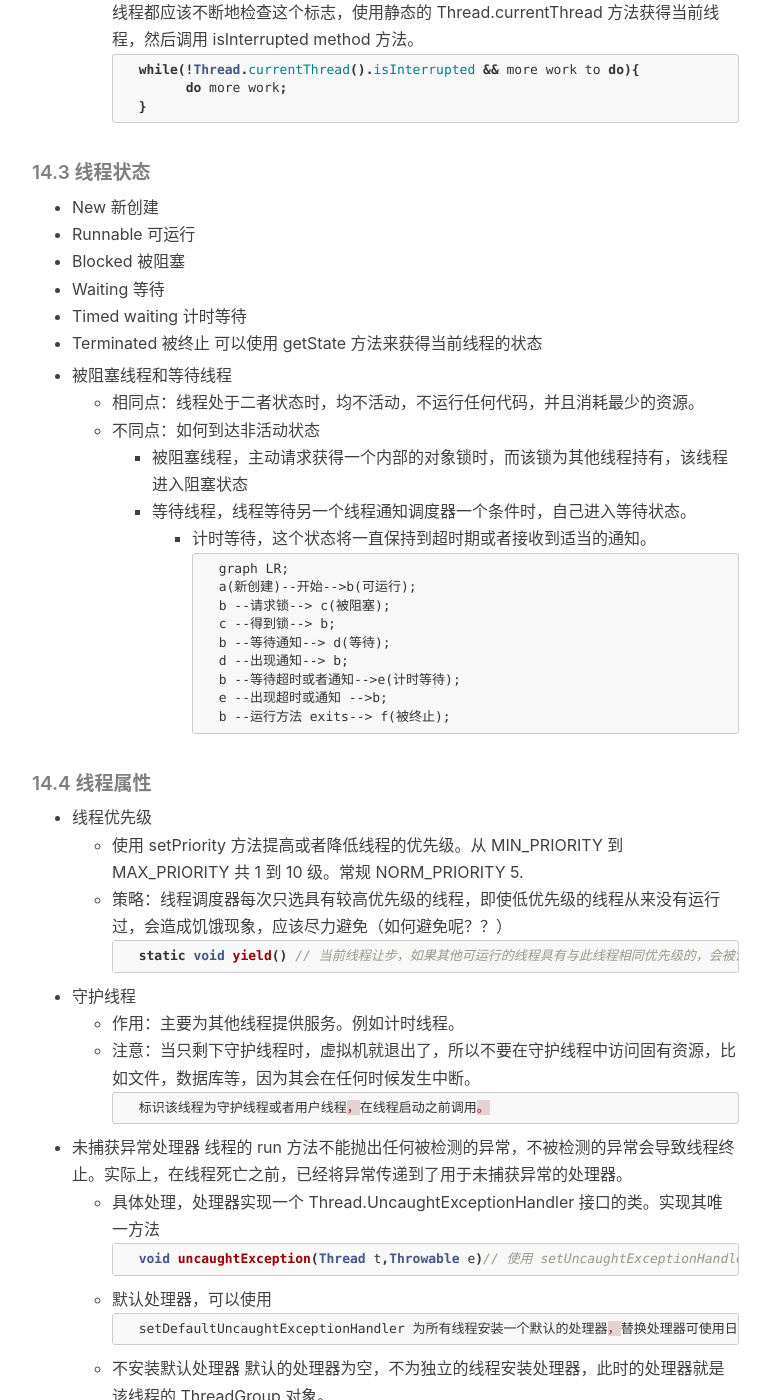
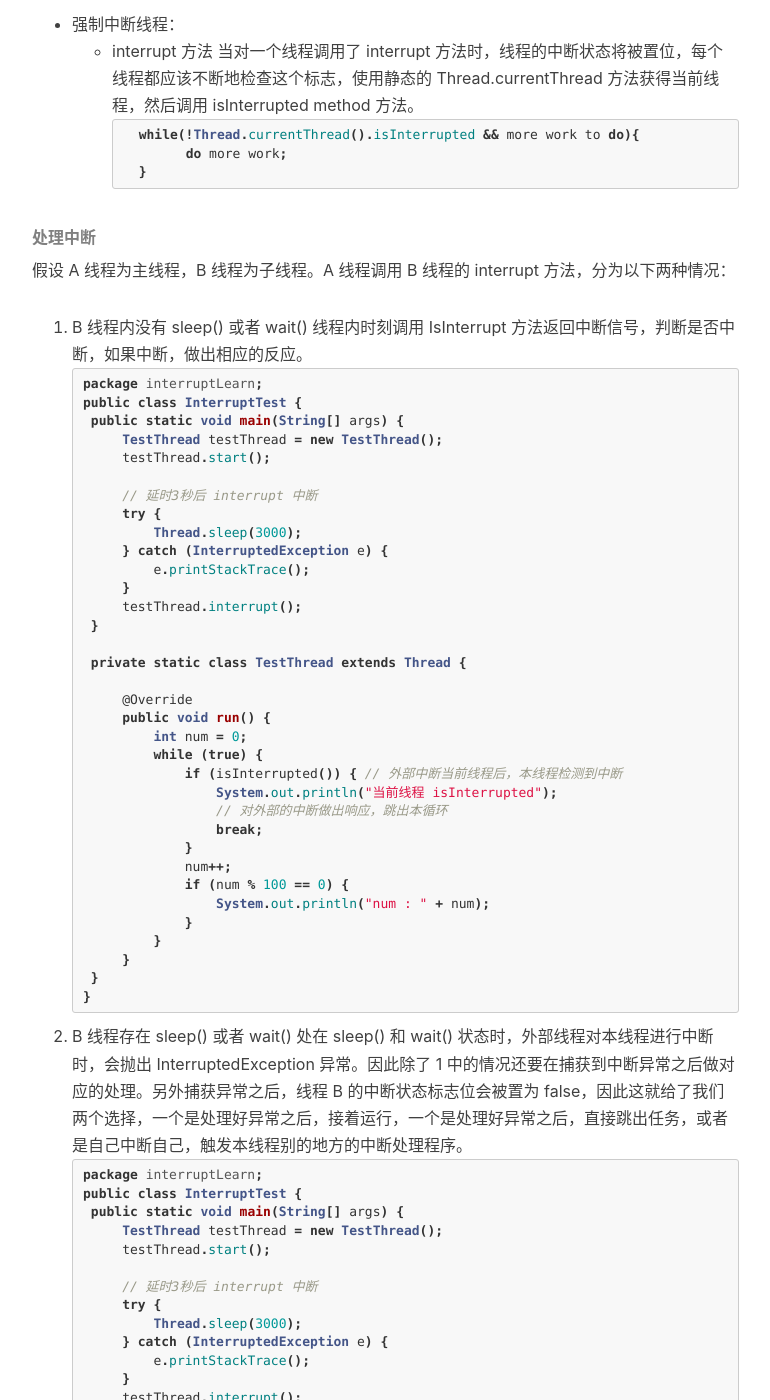
Before and after one commit to shihunyewu/shihunyewu.github.io, a Jekyll site: the page built from _posts/2018-05-29-Java-Learn-MultiThread.md, in a window 1280 px wide and 1400 px high, scrolled down 781 px. Shown: the whole window, without its empty margins (233-1003 px from the left). Built offline with Jekyll 4.4.1, drawn with Linux system fonts in a browser that asks for light colours; nearby versions of some CDN libraries; comment, search, counter and statistics services are not loaded; some of the changed text lies outside the part shown.

Commit message:
看第二遍多线程

````diff
--- a/_posts/2018-05-29-Java-Learn-MultiThread.md
+++ b/_posts/2018-05-29-Java-Learn-MultiThread.md
@@ -9,6 +9,8 @@ catalog: false
 tags:
     - Java
 ---
+
+> 每次读都应该有新的体会
 
 ## 14 章 线程
 ##### 14.2 中断线程
@@ -25,6 +27,101 @@ tags:
     }
 ```
 
+###### 处理中断
+假设 A 线程为主线程，B 线程为子线程。A 线程调用 B 线程的 interrupt 方法，分为以下两种情况：
+1. B 线程内没有 sleep() 或者 wait()
+线程内时刻调用 IsInterrupt 方法返回中断信号，判断是否中断，如果中断，做出相应的反应。
+```java
+package interruptLearn;
+public class InterruptTest {
+	public static void main(String[] args) {
+		TestThread testThread = new TestThread();
+		testThread.start();
+
+		// 延时3秒后  interrupt 中断
+		try {
+			Thread.sleep(3000);
+		} catch (InterruptedException e) {
+			e.printStackTrace();
+		}
+		testThread.interrupt();
+	}
+
+	private static class TestThread extends Thread {
+
+		@Override
+		public void run() {
+			int num = 0;
+			while (true) {
+				if (isInterrupted()) { // 外部中断当前线程后，本线程检测到中断
+					System.out.println("当前线程 isInterrupted");
+					// 对外部的中断做出响应，跳出本循环
+					break;
+				}
+				num++;
+				if (num % 100 == 0) {
+					System.out.println("num : " + num);
+				}
+			}
+		}
+	}
+}
+```
+2. B 线程存在 sleep() 或者 wait()
+处在 sleep() 和 wait() 状态时，外部线程对本线程进行中断时，会抛出 InterruptedException 异常。因此除了 1 中的情况还要在捕获到中断异常之后做对应的处理。另外捕获异常之后，线程 B 的中断状态标志位会被置为 false，因此这就给了我们两个选择，一个是处理好异常之后，接着运行，一个是处理好异常之后，直接跳出任务，或者是自己中断自己，触发本线程别的地方的中断处理程序。
+```java
+package interruptLearn;
+public class InterruptTest {
+	public static void main(String[] args) {
+		TestThread testThread = new TestThread();
+		testThread.start();
+
+		// 延时3秒后  interrupt 中断
+		try {
+			Thread.sleep(3000);
+		} catch (InterruptedException e) {
+			e.printStackTrace();
+		}
+		testThread.interrupt();
+	}
+
+	private static class TestThread extends Thread {
+
+		@Override
+		public void run() {
+			int num = 0;
+			while (true) {
+				if (isInterrupted()) { // 外部中断当前线程后，本线程检测到中断
+					System.out.println("当前线程 isInterrupted");
+					// 对外部的中断做出响应，跳出本循环
+					break;
+				}
+				num++;
+				try {
+					sleep(10);
+				} catch (InterruptedException e) {
+					// 捕获中断异常
+					// 推荐三种方式
+					// 一种是不中断当前线程
+					// System.out.println("我睡眠的时候有人来中断了");
+					// 一种是直接退出本线程
+					// break;
+					// 一种是自己中断自己，然后触发别的地方的中断处理程序
+					// interrupt();
+				}
+				if (num % 100 == 0) {
+					System.out.println("num : " + num);
+				}
+			}
+		}
+	}
+}
+```
+###### 四个用到的方法
+1. interrupt，向线程发送一个中断。线程的中断标志位将被置为 true，如果线程在 wait 或者是 sleep，将抛出中断异常，并将中断标志位置为 false。
+2. static interrupted，测试当前线程是否中断，返回中断标志位的值，并将中断标志位置为 false。
+3. boolean isInterrupted，测试当前线程是否被中断，返回中断标志位。
+4. Thread.currentThread, 返回当前线程对象 Thread
 
 ##### 14.3 线程状态
 
````
